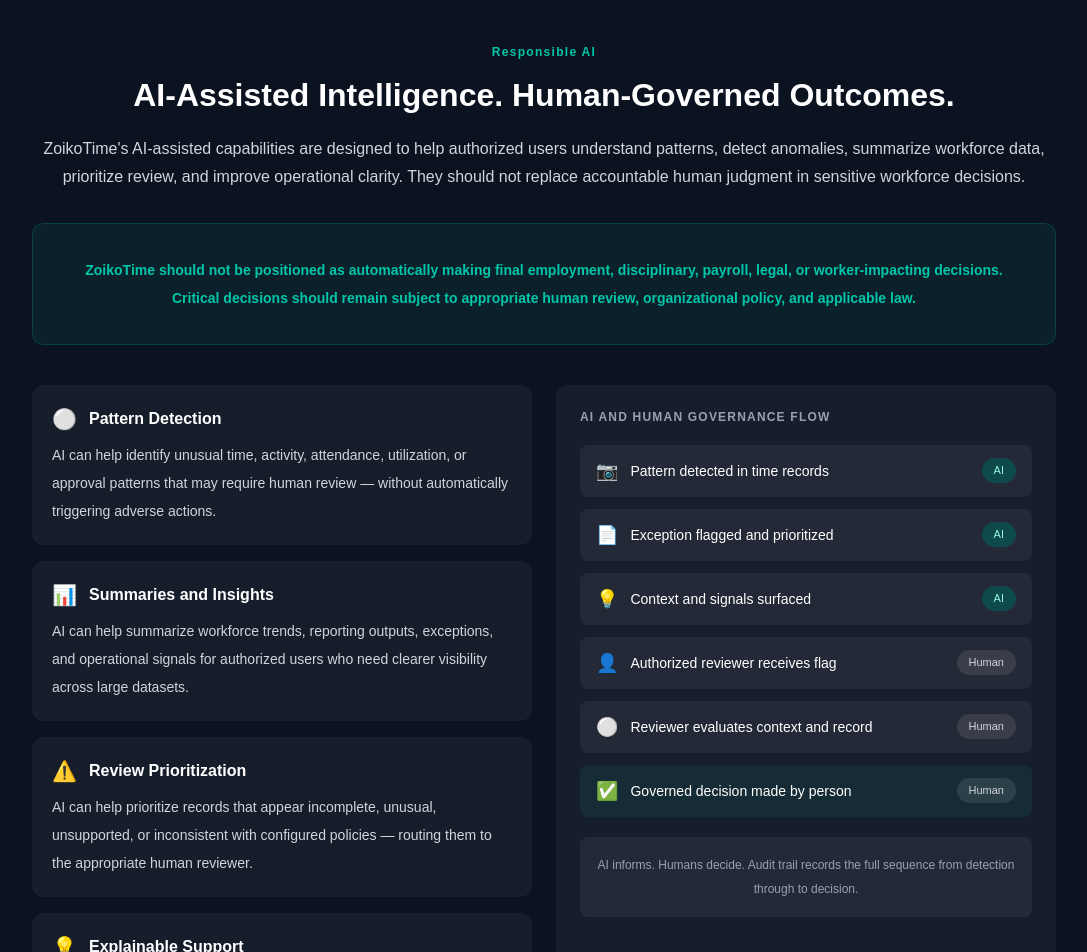
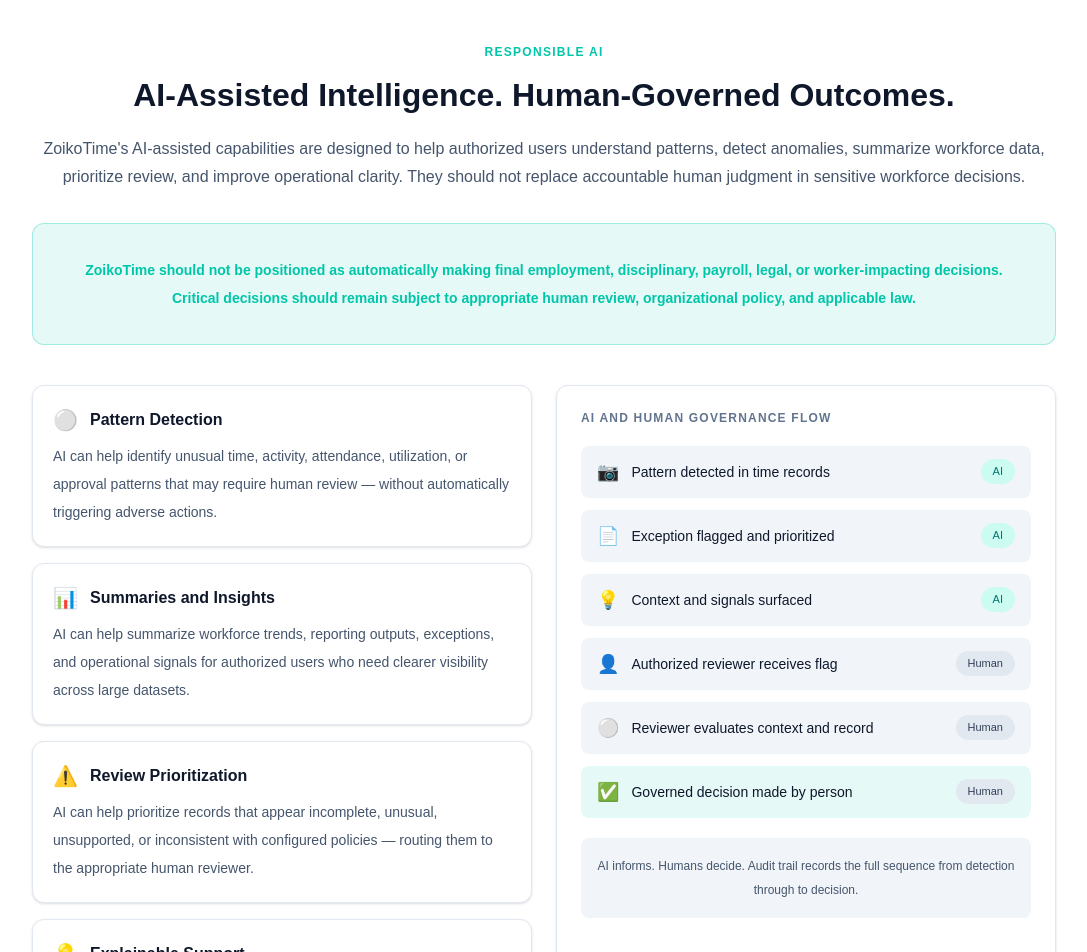
Before and after one commit to ZoikoGroup/Zoiko-Time-React, a Next.js app: page /leadership-governance in a window 1280 px wide. Shown: the part 3880-4832 px from the top of the page, without its empty margins (96-1183 px from the left). Built offline with nearby package versions, Linux system fonts and the light colour scheme.

Commit message:
Update light and dark mode UI

```diff
--- a/app/enterprise-readiness/components/Reporting.tsx
+++ b/app/enterprise-readiness/components/Reporting.tsx
@@ -33,19 +33,19 @@ const cards = [
 
 export default function Reporting() {
   return (
-    <section className="bg-slate-900 dark:bg-black px-6 py-12 md:px-12 lg:px-20 xl:px-32 transition-colors duration-300">
+    <section className="bg-white px-6 py-12 transition-colors duration-300 dark:bg-slate-900 md:px-12 lg:px-20 xl:px-32">
       <div className="mx-auto max-w-6xl">
         {/* Heading */}
         <div className="mb-12 text-center">
-          <span className="mb-3 inline-block text-xs font-semibold tracking-[1.3px] text-[#00C6A9] dark:text-teal-400">
+          <span className="mb-3 inline-block text-xs font-semibold uppercase tracking-[1.3px] text-[#00C6A9]">
             Reporting and Evidence
           </span>
 
-          <h2 className="mb-5 text-3xl font-bold text-white md:text-[30px]">
+          <h2 className="mb-5 text-3xl font-bold text-slate-900 dark:text-white md:text-[30px]">
             Records That Can Be Reviewed, Explained, and Governed
           </h2>
 
-          <p className="mx-auto max-w-5xl leading-7 text-[#FFFFFF8C] dark:text-gray-300">
+          <p className="mx-auto max-w-5xl leading-7 text-slate-600 dark:text-white/60">
             Enterprise customers need workforce records that can be reviewed,
             explained, exported, and governed. ZoikoTime is designed to support
             reporting and evidence workflows for payroll, billing, audits, and
@@ -58,7 +58,7 @@ export default function Reporting() {
           {cards.map(({ src, title, desc }) => (
             <div
               key={title}
-              className="rounded-[14px] border border-[#FFFFFF14] dark:border-gray-700 bg-[#FFFFFF0D] dark:bg-gray-800 p-6 transition-all duration-300 hover:border-teal-500/40 hover:shadow-lg"
+              className="rounded-[14px] border border-slate-200 bg-white p-6 shadow-sm transition-all duration-300 hover:border-[#00C6A9]/40 hover:shadow-md dark:border-white/10 dark:bg-white/5 dark:hover:border-[#00C6A9]/30 dark:hover:bg-white/10"
             >
               <img
                 src={src}
@@ -66,11 +66,11 @@ export default function Reporting() {
                 className="mb-4 h-14 w-14 object-contain"
               />
 
-              <h3 className="mb-3 text-[15px] font-semibold text-white">
+              <h3 className="mb-3 text-[15px] font-semibold text-slate-900 dark:text-white">
                 {title}
               </h3>
 
-              <p className="text-sm leading-7 text-[#FFFFFF8C] dark:text-gray-300">
+              <p className="text-sm leading-7 text-slate-600 dark:text-white/60">
                 {desc}
               </p>
             </div>
--- a/app/enterprise-readiness/components/Security.tsx
+++ b/app/enterprise-readiness/components/Security.tsx
@@ -35,18 +35,18 @@ const cards = [
 
 export default function Security() {
   return (
-    <section className="bg-slate-900 px-6 py-14 md:px-12 lg:px-20 xl:px-32">
+    <section className="bg-white px-6 py-14 transition-colors duration-300 dark:bg-slate-900 md:px-12 lg:px-20 xl:px-32">
       <div className="mx-auto max-w-7xl">
         <div className="mb-12 text-center">
-          <span className="mb-3 inline-block text-xs font-semibold tracking-[1.3px] uppercase text-[#00C6A9]">
+          <span className="mb-3 inline-block text-xs font-semibold uppercase tracking-[1.3px] text-[#00C6A9]">
             Security and Procurement
           </span>
 
-          <h2 className="mb-5 text-3xl font-bold text-white md:text-4xl">
+          <h2 className="mb-5 text-3xl font-bold text-slate-900 dark:text-white md:text-4xl">
             Designed to Support Enterprise Buyer Review
           </h2>
 
-          <p className="mx-auto max-w-4xl text-sm leading-7 text-[#FFFFFF8C] md:text-base">
+          <p className="mx-auto max-w-4xl text-sm leading-7 text-slate-600 dark:text-white/60 md:text-base">
             Enterprise buyers often need structured information before adopting a
             workforce intelligence platform. ZoikoTime is designed to support
             review processes involving security, procurement, HR, legal,
@@ -58,7 +58,7 @@ export default function Security() {
           {cards.map(({ src, title, desc }) => (
             <div
               key={title}
-              className="rounded-[14px] border border-white/10 bg-white/5 p-6 transition-all duration-300 hover:border-[#00C6A9]/30 hover:bg-white/10"
+              className="rounded-[14px] border border-slate-200 bg-white p-6 shadow-sm transition-all duration-300 hover:border-[#00C6A9]/40 hover:shadow-md dark:border-white/10 dark:bg-white/5 dark:hover:border-[#00C6A9]/30 dark:hover:bg-white/10"
             >
               <Image
                 src={src}
@@ -68,11 +68,11 @@ export default function Security() {
                 className="mb-4"
               />
 
-              <h3 className="mb-2 text-[15px] font-semibold text-white">
+              <h3 className="mb-2 text-[15px] font-semibold text-slate-900 dark:text-white">
                 {title}
               </h3>
 
-              <p className="text-sm leading-6 text-[#FFFFFF8C]">
+              <p className="text-sm leading-6 text-slate-600 dark:text-white/60">
                 {desc}
               </p>
             </div>
@@ -82,7 +82,7 @@ export default function Security() {
         <div className="mt-10 text-center">
           <a
             href="#"
-            className="text-sm font-semibold text-[#00C6A9] transition-colors hover:text-teal-300"
+            className="text-sm font-semibold text-[#00C6A9] transition-colors hover:text-teal-600 dark:hover:text-teal-300"
           >
             Review Security Addendum →
           </a>
--- a/app/leadership-governance/components/ResponsibleAi.tsx
+++ b/app/leadership-governance/components/ResponsibleAi.tsx
@@ -37,19 +37,19 @@ const FLOW = [
 
 export default function ResponsibleAI() {
   return (
-    <section className="bg-[#0B1220] dark:bg-gray-950 px-6 py-12 md:px-12 lg:px-20 xl:px-32 transition-colors duration-300">
+    <section className="bg-white px-6 py-12 transition-colors duration-300 dark:bg-slate-900 md:px-12 lg:px-20 xl:px-32">
       <div className="mx-auto max-w-7xl">
         {/* Heading */}
         <div className="text-center">
-          <span className="mb-4 inline-block text-xs font-bold tracking-[1.3px] text-[#00C6A9] dark:text-teal-400">
+          <span className="mb-4 inline-block text-xs font-bold uppercase tracking-[1.3px] text-[#00C6A9]">
             Responsible AI
           </span>
 
-          <h2 className="mb-5 text-3xl font-semibold text-white md:text-[32px]">
+          <h2 className="mb-5 text-3xl font-semibold text-slate-900 dark:text-white md:text-[32px]">
             AI-Assisted Intelligence. Human-Governed Outcomes.
           </h2>
 
-          <p className="mx-auto max-w-5xl leading-7 text-gray-300">
+          <p className="mx-auto max-w-5xl leading-7 text-slate-600 dark:text-white/60">
             ZoikoTime&apos;s AI-assisted capabilities are designed to help
             authorized users understand patterns, detect anomalies, summarize
             workforce data, prioritize review, and improve operational clarity.
@@ -59,7 +59,7 @@ export default function ResponsibleAI() {
         </div>
 
         {/* Notice */}
-        <div className="mx-auto mt-8 max-w-5xl rounded-xl border border-[#00C6A933] bg-[#00C6A914] dark:border-teal-500/30 dark:bg-teal-500/10 p-8 text-center text-sm font-semibold leading-7 text-[#00C6A9] dark:text-teal-300">
+        <div className="mx-auto mt-8 max-w-5xl rounded-xl border border-[#00C6A9]/30 bg-[#00C6A9]/10 p-8 text-center text-sm font-semibold leading-7 text-[#00C6A9] dark:border-[#00C6A9]/30 dark:bg-[#00C6A9]/10 dark:text-teal-300">
           ZoikoTime should not be positioned as automatically making final
           employment, disciplinary, payroll, legal, or worker-impacting
           decisions. Critical decisions should remain subject to appropriate
@@ -73,14 +73,14 @@ export default function ResponsibleAI() {
             {CAPABILITIES.map((item) => (
               <div
                 key={item.title}
-                className="rounded-xl bg-white/5 dark:bg-gray-900/70 p-5 transition-colors duration-300"
+                className="rounded-xl border border-slate-200 bg-white p-5 shadow-sm transition-all duration-300 hover:border-[#00C6A9]/40 hover:shadow-md dark:border-white/10 dark:bg-white/5 dark:hover:border-[#00C6A9]/30 dark:hover:bg-white/10"
               >
-                <h3 className="flex items-center gap-3 text-base font-semibold text-white">
+                <h3 className="flex items-center gap-3 text-base font-semibold text-slate-900 dark:text-white">
                   <span className="text-xl">{item.icon}</span>
                   {item.title}
                 </h3>
 
-                <p className="mt-2 text-sm leading-7 text-gray-300">
+                <p className="mt-2 text-sm leading-7 text-slate-600 dark:text-white/60">
                   {item.body}
                 </p>
               </div>
@@ -88,8 +88,8 @@ export default function ResponsibleAI() {
           </div>
 
           {/* Right Flow */}
-          <div className="rounded-xl bg-white/5 dark:bg-gray-900/70 p-6 transition-colors duration-300">
-            <h3 className="text-xs font-semibold uppercase tracking-widest text-gray-400">
+          <div className="rounded-xl border border-slate-200 bg-white p-6 shadow-sm transition-all duration-300 dark:border-white/10 dark:bg-white/5">
+            <h3 className="text-xs font-semibold uppercase tracking-widest text-slate-500 dark:text-gray-400">
               AI and Human Governance Flow
             </h3>
 
@@ -97,13 +97,13 @@ export default function ResponsibleAI() {
               {FLOW.map((step) => (
                 <div
                   key={step.label}
-                  className={`flex items-center justify-between rounded-lg px-4 py-3 ${
+                  className={`flex items-center justify-between rounded-lg px-4 py-3 transition-colors ${
                     step.done
-                      ? "bg-[#009D8C1A] dark:bg-teal-500/20"
-                      : "bg-white/5 dark:bg-gray-800"
+                      ? "bg-[#00C6A9]/10"
+                      : "bg-slate-100 dark:bg-white/5"
                   }`}
                 >
-                  <span className="flex items-center gap-3 text-sm text-white">
+                  <span className="flex items-center gap-3 text-sm text-slate-900 dark:text-white">
                     <span className="text-lg">{step.icon}</span>
                     {step.label}
                   </span>
@@ -111,8 +111,8 @@ export default function ResponsibleAI() {
                   <span
                     className={`rounded-full px-3 py-1 text-[11px] font-medium ${
                       step.tag === "AI"
-                        ? "bg-teal-800/60 text-teal-200"
-                        : "bg-white/10 text-gray-300"
+                        ? "bg-teal-100 text-teal-700 dark:bg-teal-800/60 dark:text-teal-200"
+                        : "bg-slate-200 text-slate-700 dark:bg-white/10 dark:text-gray-300"
                     }`}
                   >
                     {step.tag}
@@ -121,8 +121,8 @@ export default function ResponsibleAI() {
               ))}
             </div>
 
-            <div className="mt-5 rounded-lg bg-white/5 dark:bg-gray-800 px-4 py-4 text-center">
-              <p className="text-xs leading-6 text-gray-400">
+            <div className="mt-5 rounded-lg bg-slate-100 px-4 py-4 text-center dark:bg-white/5">
+              <p className="text-xs leading-6 text-slate-600 dark:text-gray-400">
                 AI informs. Humans decide. Audit trail records the full sequence
                 from detection through to decision.
               </p>
@@ -134,7 +134,7 @@ export default function ResponsibleAI() {
         <div className="mt-10 text-center">
           <a
             href="#"
-            className="text-sm font-semibold text-teal-400 transition hover:text-teal-300"
+            className="text-sm font-semibold text-[#00C6A9] transition-colors hover:text-teal-600 dark:hover:text-teal-300"
           >
             Learn more about Responsible AI →
           </a>
```
Also changed, not shown: app/blog/components/FeaturedInsight.tsx (+10 -9 lines).
